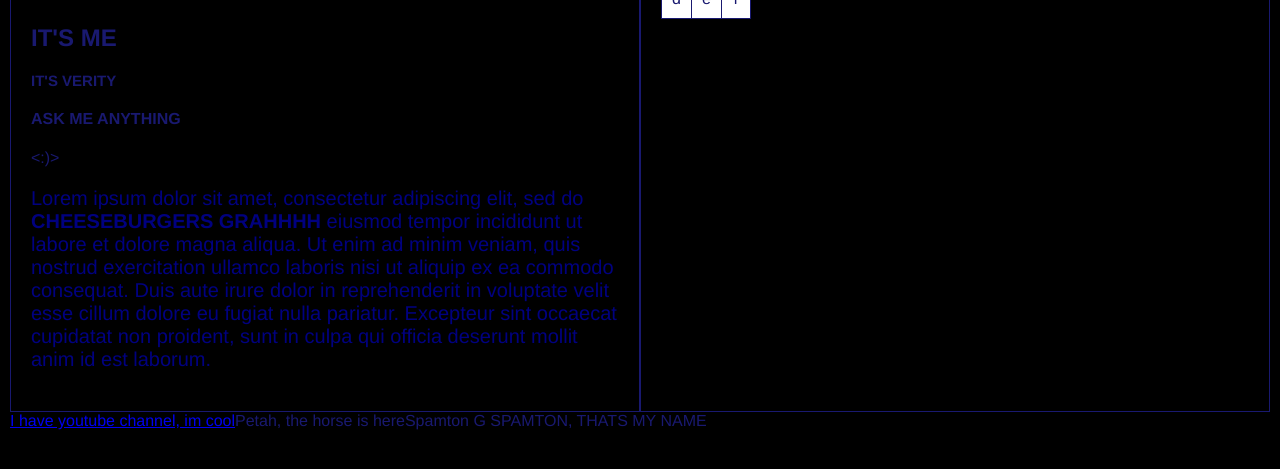
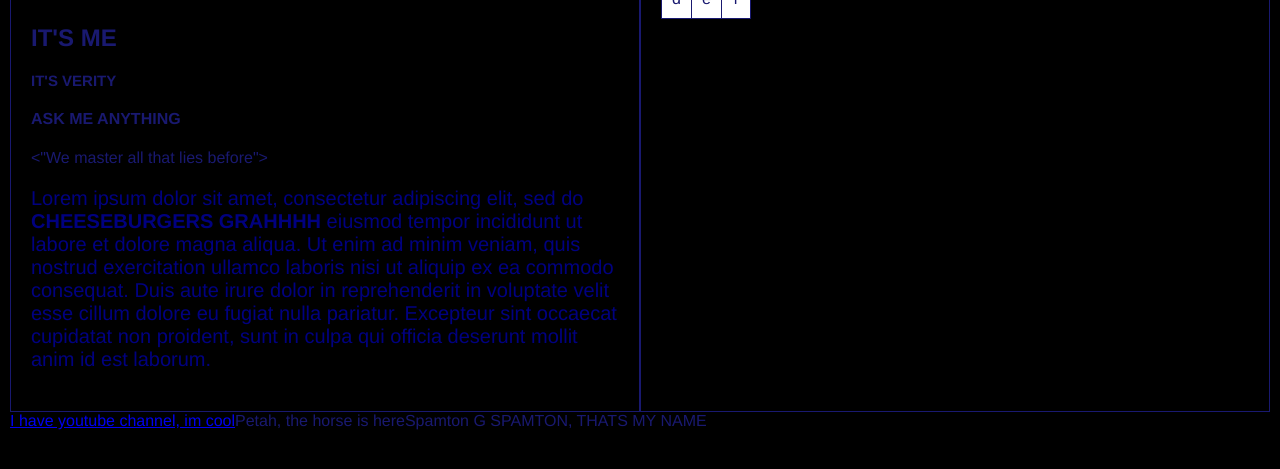
Before and after one commit to RogueMemer/ceg3120-cicd-stein55-f26, a plain HTML site: page web-content/index.html in a window 1280 px wide. Shown: the part 129-598 px from the top of the page. Drawn offline with Linux system fonts and the light colour scheme.

Commit message:
Fix HTML formatting and structure

```diff
--- a/web-content/index.html
+++ b/web-content/index.html
@@ -27,7 +27,7 @@
             <h2>IT'S ME</h2>
             <h3>IT'S VERITY</h3>
             <h4>ASK ME ANYTHING</h4>
-            <:)>
+            <"We master all that lies before">
 
             <p>
                 Lorem ipsum dolor sit amet, consectetur adipiscing elit, sed do
```
